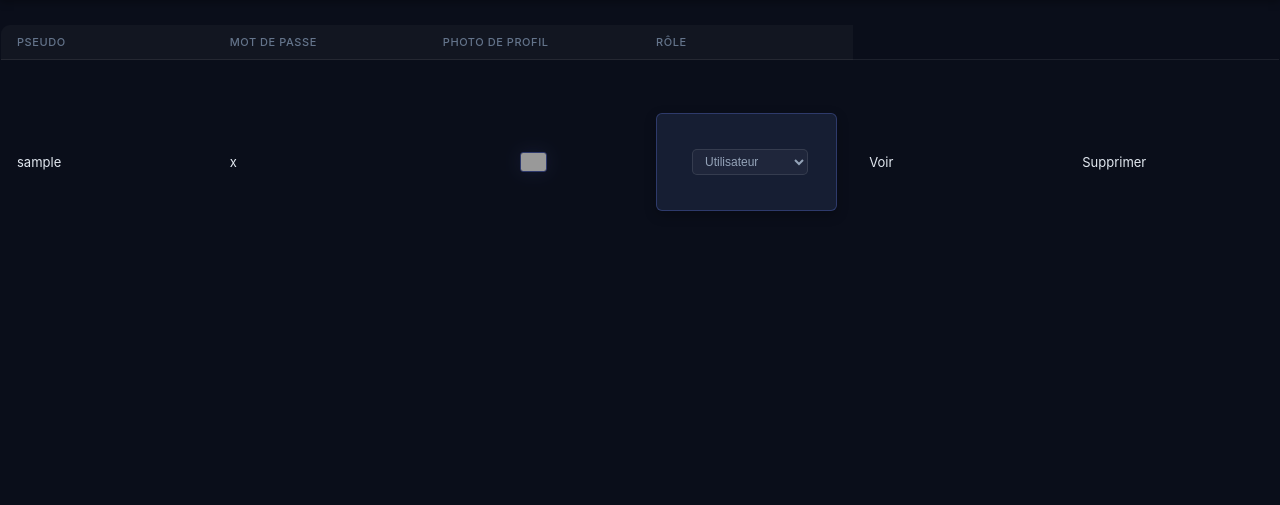
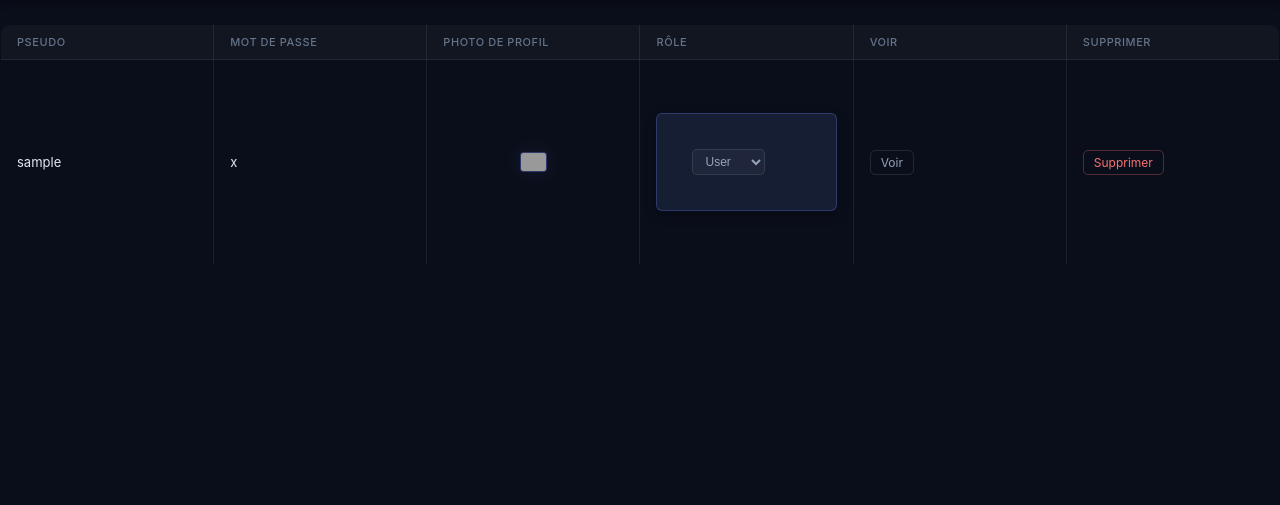
Before and after one commit to moiV123/projet_libre2026, a Flask app: page /admin in a window 1280 px wide. Shown: the part 130-635 px from the top of the page. Run offline with Flask 3, Linux system fonts and the light colour scheme; the visitor is signed in with stand-in values (Sample User, id 1); a database or web service that is not in the repository returns one stand-in record (values such as "Sample title"); grey boxes are pictures that could not be loaded.

Commit message:
bug_admin

```diff
--- a/static/home.admin.css
+++ b/static/home.admin.css
@@ -143,3 +143,12 @@
 select:hover {
     border-color: rgba(255, 255, 255, 0.2);
 }
+
+a {
+    text-decoration: none;
+    display: inline-block;
+}
+
+td {
+    vertical-align: middle;
+}
--- a/templates/admin/home.admin.html
+++ b/templates/admin/home.admin.html
@@ -2,29 +2,53 @@
 {% block content %}
 
 <section>
-    <table>
+    <table border="1">
         <thead>
+            <tr>
                 <th>Pseudo</th>
                 <th>Mot de passe</th>
                 <th>Photo de profil</th>
                 <th>Rôle</th>
+                <th>Voir</th>
+                <th>Supprimer</th>
+            </tr>
         </thead>
+
         <tbody>
             {% for user in users %}
             <tr>
-                <td>{{user.username}}</td>
-                <td>{{user.password}}</td>
-                <td><img src="{{user.pdp}}" alt="Photo de profil" width="50"></td>
+                <td>{{ user.username }}</td>
+                <td>{{ user.password }}</td>
                 <td>
-                <form action="{{ url_for('update_role', user_id=user.id) }}" method="POST">
+                    {% if user.pdp %}
+                        <img src="{{ user.pdp }}" width="50">
+                    {% else %}
+                        -
+                    {% endif %}
+                </td>
+
+                <td>
+                    <form action="{{ url_for('update_role', user_id=user._id) }}" method="POST">
                         <select name="role" onchange="this.form.submit()">
-                        <option value="user" {% if user.role == 'user' %}selected{% endif %}>Utilisateur</option>
-                        <option value="admin" {% if user.role == 'admin' %}selected{% endif %}>Administrateur</option>
+                            <option value="user" {% if user.role == 'user' %}selected{% endif %}>User</option>
+                            <option value="admin" {% if user.role == 'admin' %}selected{% endif %}>Admin</option>
                         </select>
                     </form>
                 </td>
-                <td href="{{ url_for('show_user', user_id=user.id) }}">Voir</td>
-                <td href="{{ url_for('delete_user', user_id=user.id) }}" onclick="return confirm('Êtes-vous sûr de vouloir supprimer cet utilisateur ?')">Supprimer</td>
+
+                <td>
+                    <a class="action-btn" href="{{ url_for('show_user', user_id=user._id) }}">
+                        Voir
+                    </a>
+                </td>
+
+                <td>
+                    <a class="action-del"
+                    href="{{ url_for('delete_user', user_id=user._id) }}"
+                    onclick="return confirm('Êtes-vous sûr ?')">
+                        Supprimer
+                    </a>
+                </td>
             </tr>
             {% endfor %}
         </tbody>
--- a/templates/front/base.html
+++ b/templates/front/base.html
@@ -14,10 +14,11 @@
         <nav>
             <ul class="menu">
                 <li><a href="/" class="home">Accueil</a></li>
-                {% if admin %}
+                {% if session.get('role') == 'admin' %}
                     <li><a href="/admin">Administration</a></li>
                 {% endif %}
                 {% if session.get('user_id') %}
+                    <li><a href="/post/new_post">Ecrire un article</a></li>
                     <li><a href="/logout">Se déconnecter</a></li>
                 {% else %}
                     <li><a href="/login">Se connecter</a></li>
```
Also changed, not shown: templates/front/new_post.html (+27 -44 lines). Lines whose indentation alone changed are shown as unchanged.
